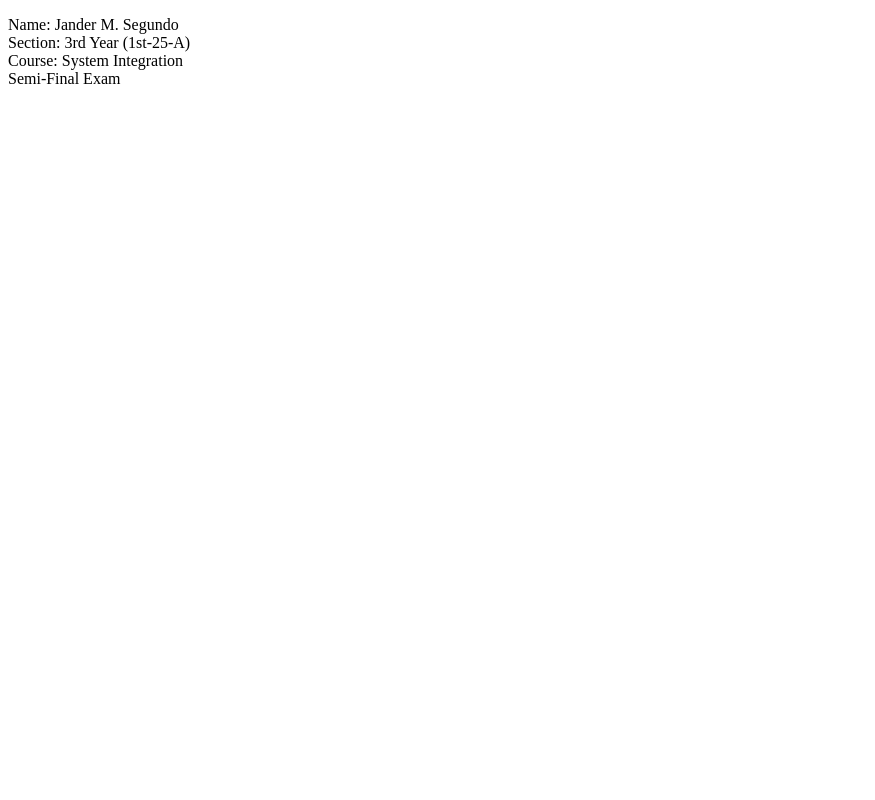
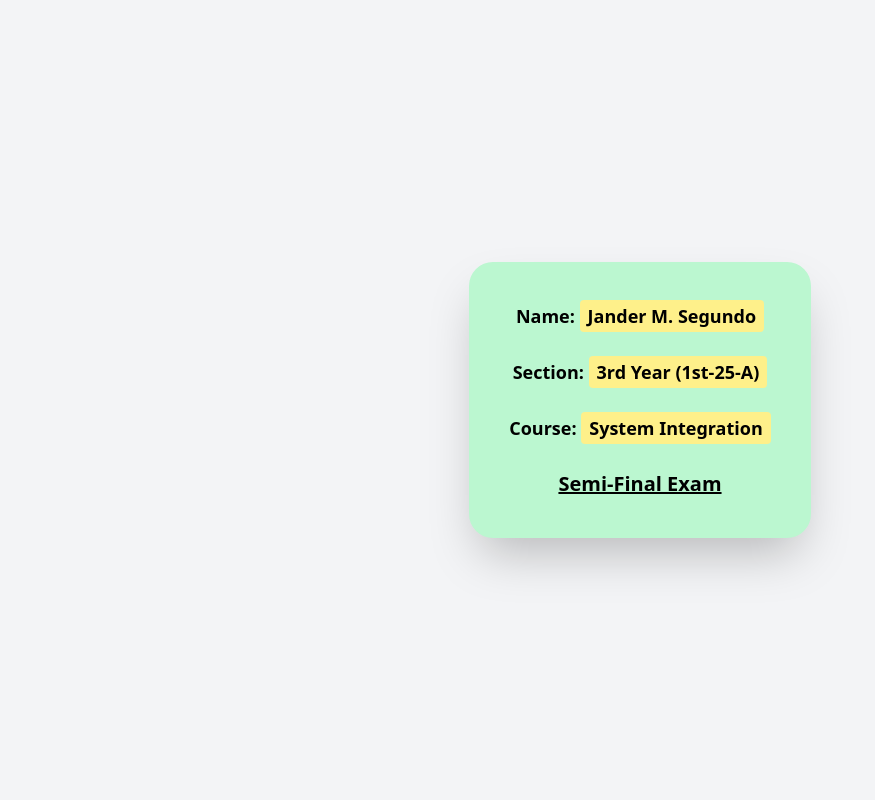
Before and after one commit to JNDR17/SEMI-FINAL, a Flask app: page / in a window 1280 px wide. Shown: the whole page, without its empty margins (0-875 px from the left). Run offline with Flask 3, Linux system fonts and the light colour scheme; some libraries are stand-ins or nearby versions.

Commit message:
added templates

```diff
--- a/templates/index.html
+++ b/templates/index.html
@@ -1,24 +1,20 @@
 <!doctype html>
 <html lang="en">
 <head>
-    <meta charset="UTF-8">
-    <meta name="viewport"
-          content="width=device-width, user-scalable=no, initial-scale=1.0, maximum-scale=1.0, minimum-scale=1.0">
-    <meta http-equiv="X-UA-Compatible" content="ie=edge">
-    <title>Semi-Finals</title>
+  <meta charset="UTF-8">
+  <meta name="viewport"
+        content="width=device-width, initial-scale=1.0">
+  <title>Semi-Finals</title>
+  <script src="https://cdn.tailwindcss.com"></script>
 </head>
-<body class="flex items-center justify-center min-h-screen">
-    <div class="text-center p-10 bg-green rounder-3xl shadow-2xl max-w-lg">
-       <p>
-          Name: Jander M. Segundo <br>
-
-         Section:  3rd Year (1st-25-A) <br>
-
-         Course:  System Integration <br>
-
-           Semi-Final Exam
-       </p>
-
-    </div>
+<body class="flex items-center justify-center min-h-screen bg-gray-100">
+  <div class="text-center p-10 bg-green-200 rounded-3xl shadow-2xl max-w-lg">
+    <p class="text-lg font-semibold">
+      Name: <span class="bg-yellow-200 px-2 py-1 rounded">Jander M. Segundo</span><br><br>
+      Section: <span class="bg-yellow-200 px-2 py-1 rounded">3rd Year (1st-25-A)</span><br><br>
+      Course: <span class="bg-yellow-200 px-2 py-1 rounded">System Integration</span><br><br>
+      <span class="text-xl font-bold underline">Semi-Final Exam</span>
+    </p>
+  </div>
 </body>
 </html>
```
